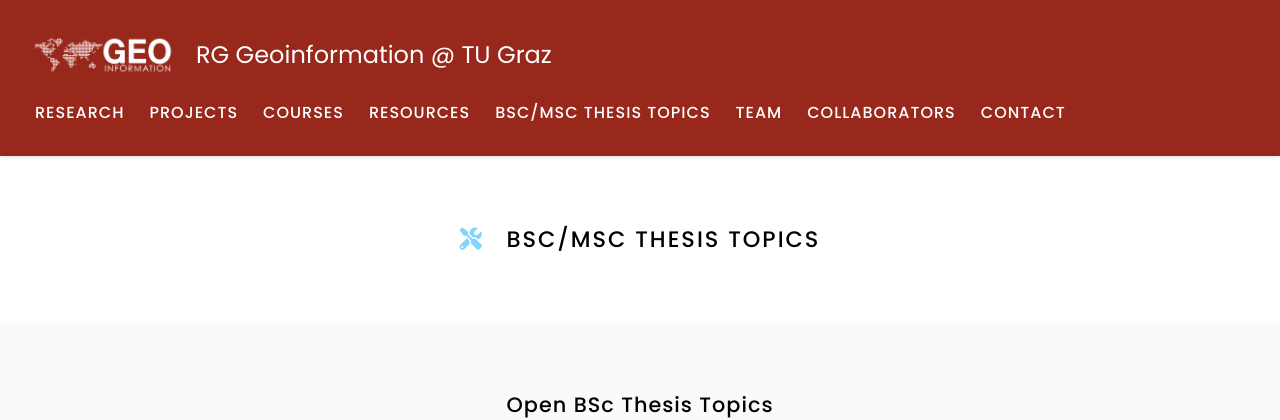
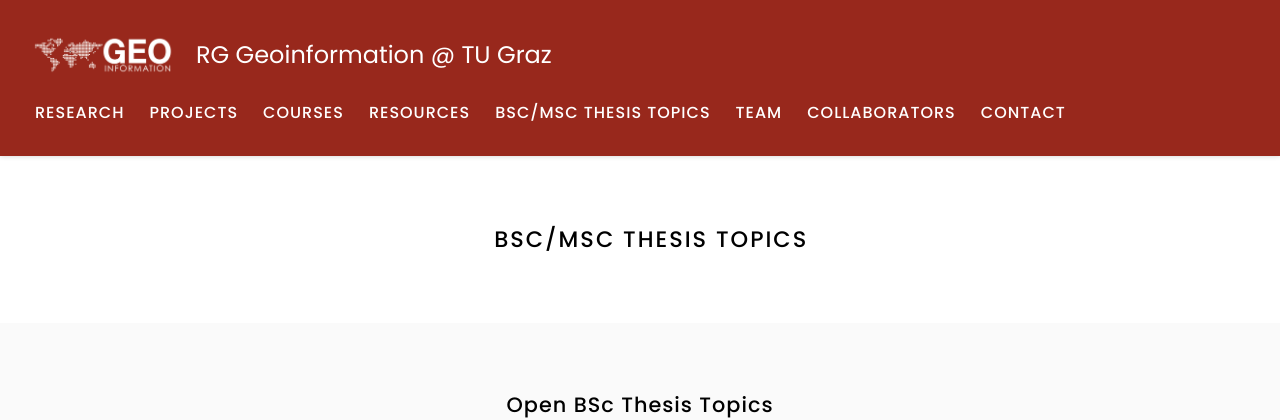
Before and after one commit to Geoinfo-TUGraz/Geoinfo-TUGraz.github.io, a Jekyll site: the page built from thesis_topics/index.md, in a window 1280 px wide. Shown: the top 420 px of the page. Built offline with Jekyll 4.4.1, drawn with Linux system fonts in a browser that asks for light colours.

Commit message:
Update index.md

```diff
--- a/thesis_topics/index.md
+++ b/thesis_topics/index.md
@@ -5,7 +5,7 @@
   tooltip: Open and completed bachelor and master thesis topics
 ---
 
-# <i class="fas fa-tools"></i>BSc/MSc Thesis Topics
+# <i class="fa-regular fa-memo"></i>BSc/MSc Thesis Topics
 
 {% include search-info.html %}
 
```
